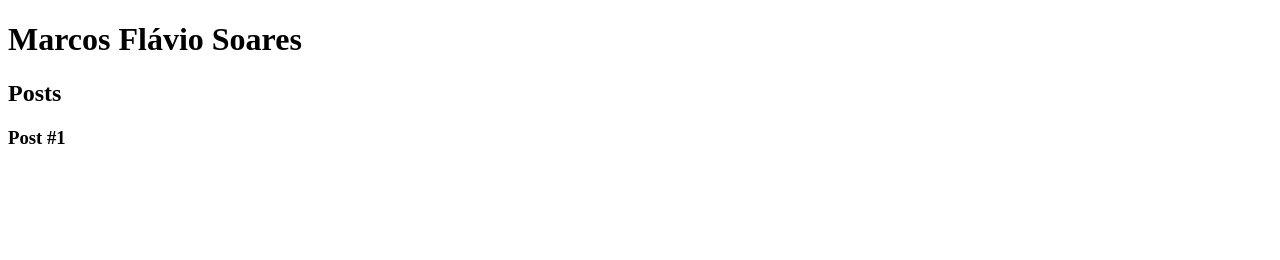
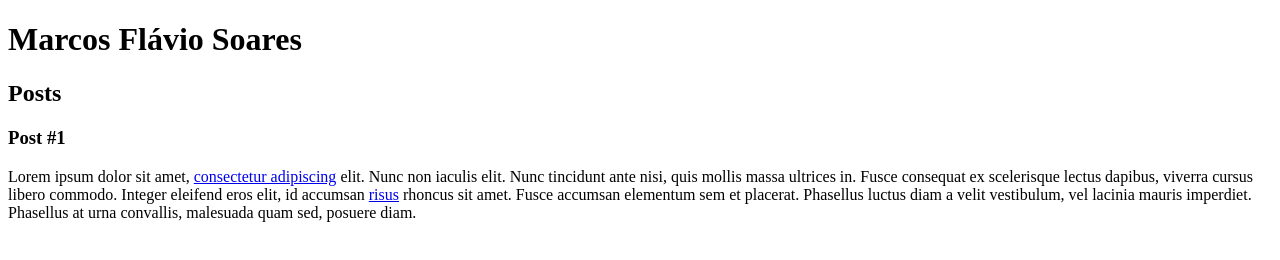
Before and after one commit to marcosfsoares/Curso_html5, a plain HTML site: page index.html in a window 1280 px wide. Drawn offline with Linux system fonts and the light colour scheme.

Commit message:
Add more text and links to the page.

```diff
--- a/index.html
+++ b/index.html
@@ -1,11 +1,13 @@
 <!DOCTYPE html>
 
 <html>
+
 <head>
     <meta charset="utf-8">
     <title>Marcos Soares</title>
 
 </head>
+
 <body>
     <header>
         <h1>Marcos Flávio Soares</h1>
@@ -18,10 +20,18 @@
             <header>
                 <h3>Post #1</h3>
             </header>
+            <p>
+                Lorem ipsum dolor sit amet, <a href="https://pt.lipsum.com/feed/html" target="_blank">consectetur adipiscing</a> elit. Nunc non iaculis elit. Nunc tincidunt ante
+                nisi, quis mollis massa ultrices in. Fusce consequat ex scelerisque lectus dapibus, viverra cursus
+                libero commodo. Integer eleifend eros elit, id accumsan <a href="mailto: marso2001@uol.com.br">risus</a> rhoncus sit amet. Fusce accumsan elementum
+                sem et placerat. Phasellus luctus diam a velit vestibulum, vel lacinia mauris imperdiet. Phasellus at
+                urna convallis, malesuada quam sed, posuere diam.
+            </p>
         </article>
     </section>
     <footer>
 
     </footer>
 </body>
+
 </html>
```
Lines whose indentation alone changed are shown as unchanged.
